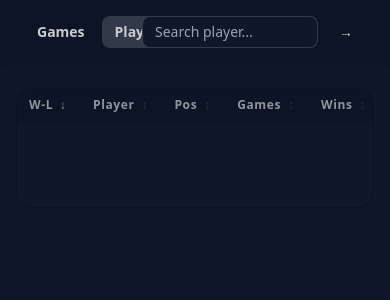
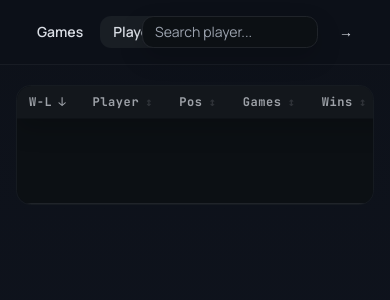
Before and after one commit to vladtrc/ranked-doda-2, a FastAPI app: page /players in a window 390 px wide. Shown: the top 300 px of the page. Run offline with FastAPI, Linux system fonts and the light colour scheme; some libraries are stand-ins or nearby versions.

Commit message:
Refine UI theme and player game modal

```diff
--- a/src/app.py
+++ b/src/app.py
@@ -2,12 +2,14 @@
 from pathlib import Path
 
 from fastapi import FastAPI, Request, Query
-from fastapi.responses import HTMLResponse, RedirectResponse
+from fastapi.responses import HTMLResponse, JSONResponse, RedirectResponse
+from fastapi.staticfiles import StaticFiles
 from fastapi.templating import Jinja2Templates
 
 from .db import init_db, get_conn
 
 TEMPLATES_DIR = Path(__file__).parent / "templates"
+STATIC_DIR = Path(__file__).parent / "static"
 templates = Jinja2Templates(directory=str(TEMPLATES_DIR))
 templates.env.filters["nw"] = lambda v: f"{v:,}".replace(",", "\u202f") if v else "—"
 
@@ -64,6 +66,7 @@
     conn = get_conn()
     sql = """
     SELECT
+        m.match_id,
         m.date_time,
         m.duration,
         pr.team,
@@ -80,13 +83,38 @@
     LIMIT ?
     """
     rows = conn.execute(sql, [name, limit]).fetchall()
-    cols = ["date_time", "duration", "team", "winning_team", "position", "kills", "deaths", "assists", "net_worth"]
+    cols = ["match_id", "date_time", "duration", "team", "winning_team", "position", "kills", "deaths", "assists", "net_worth"]
     result = []
     for r in rows:
         d = dict(zip(cols, r))
         d["won"] = d["team"] == d["winning_team"]
         result.append(d)
     return result
+
+
+def _fetch_game(match_id: str) -> dict | None:
+    conn = get_conn()
+    row = conn.execute(
+        'SELECT match_id, date_time, duration, radiant_kills, dire_kills, winning_team FROM "match" WHERE match_id = ?',
+        [match_id],
+    ).fetchone()
+    if not row:
+        return None
+    cols = ["match_id", "date_time", "duration", "radiant_kills", "dire_kills", "winning_team"]
+    game = dict(zip(cols, row))
+    player_rows = conn.execute(
+        "SELECT match_id, player_name, team, position, kills, deaths, assists, net_worth FROM player_result WHERE match_id = ? ORDER BY team, position",
+        [match_id],
+    ).fetchall()
+    player_cols = ["match_id", "player_name", "team", "position", "kills", "deaths", "assists", "net_worth"]
+    from collections import defaultdict
+    sides: dict[str, list] = defaultdict(list)
+    for r in player_rows:
+        p = dict(zip(player_cols, r))
+        sides[p["team"]].append(p)
+    game["radiant_players"] = sides["radiant"]
+    game["dire_players"] = sides["dire"]
+    return game
 
 
 _PAGE_SIZE = 20
@@ -138,6 +166,7 @@
 
 
 app = FastAPI(lifespan=lifespan)
+app.mount("/static", StaticFiles(directory=str(STATIC_DIR)), name="static")
 
 
 @app.get("/", response_class=RedirectResponse)
@@ -173,6 +202,14 @@
     )
 
 
+@app.get("/api/suggest")
+def player_suggest(q: str = Query(default="")):
+    if not q:
+        return JSONResponse([])
+    players = _fetch_players(q, sort_by="games", sort_dir="desc")
+    return JSONResponse([p["name"] for p in players[:8]])
+
+
 @app.get("/api/players", response_class=HTMLResponse)
 def players_partial(
     request: Request,
@@ -184,6 +221,14 @@
     return templates.TemplateResponse(
         request, "partials/players_rows.html", {"players": players}
     )
+
+
+@app.get("/api/game/{match_id}", response_class=HTMLResponse)
+def game_card(request: Request, match_id: str):
+    game = _fetch_game(match_id)
+    if not game:
+        return HTMLResponse("<p>Game not found.</p>", status_code=404)
+    return templates.TemplateResponse(request, "partials/game_cards.html", {"games": [game], "offset": None})
 
 
 @app.get("/player", response_class=RedirectResponse)
--- /dev/null
+++ b/src/static/theme.css
@@ -0,0 +1,199 @@
+[data-theme="ranked"] {
+  color-scheme: dark;
+
+  --p: 0.61 0.05 244;
+  --pc: 0.96 0.01 244;
+  --s: 0.56 0.03 240;
+  --sc: 0.96 0.01 240;
+  --a: 0.74 0.04 205;
+  --ac: 0.16 0.02 205;
+  --n: 0.23 0.01 255;
+  --nc: 0.95 0.01 255;
+
+  --b1: 0.15 0.01 255;
+  --b2: 0.18 0.012 255;
+  --b3: 0.22 0.014 255;
+  --bc: 0.9 0.01 255;
+
+  --in: 0.66 0.03 230;
+  --inc: 0.15 0.01 230;
+  --su: 0.72 0.08 160;
+  --suc: 0.18 0.02 160;
+  --wa: 0.8 0.08 85;
+  --wac: 0.21 0.02 85;
+  --er: 0.66 0.09 22;
+  --erc: 0.96 0.01 22;
+
+  --rounded-box: 0.9rem;
+  --rounded-btn: 0.7rem;
+  --rounded-badge: 9999px;
+  --tab-radius: 0.7rem;
+
+  --animation-btn: 0.2s;
+  --animation-input: 0.2s;
+  --btn-focus-scale: 0.99;
+  --border-btn: 1px;
+  --border-input: 1px;
+  --btn-text-case: none;
+  --navbar-padding: 1rem;
+}
+
+:root {
+  --app-bg: linear-gradient(180deg, #0d1119 0%, #101521 100%);
+  --panel-border: color-mix(in oklab, oklch(var(--b3)), white 5%);
+  --panel-shadow: 0 10px 24px rgba(0, 0, 0, 0.18);
+  --panel-bg: color-mix(in oklab, oklch(var(--b2)) 94%, black);
+  --panel-bg-strong: color-mix(in oklab, oklch(var(--b3)) 92%, black);
+}
+
+html {
+  background: oklch(var(--b1));
+}
+
+body {
+  font-family: "Manrope", sans-serif;
+  background: var(--app-bg);
+}
+
+.app-navbar {
+  position: sticky;
+  top: 0;
+  z-index: 30;
+  border-bottom: 1px solid rgba(255, 255, 255, 0.05);
+  background: rgba(13, 17, 25, 0.86);
+  backdrop-filter: blur(12px);
+}
+
+.btn {
+  font-weight: 600;
+  letter-spacing: 0;
+}
+
+.btn-ghost:hover,
+.btn-ghost.btn-active {
+  background: color-mix(in oklab, oklch(var(--b3)) 78%, white 3%);
+  color: oklch(var(--bc));
+}
+
+.input,
+.modal-box,
+.card,
+.stat,
+.table :where(thead, tbody tr),
+.badge {
+  border-color: var(--panel-border);
+}
+
+.input,
+.modal-box,
+.card,
+.stat,
+.table,
+.table :where(thead tr),
+.table :where(tbody tr:hover) {
+  box-shadow: var(--panel-shadow);
+}
+
+.input,
+.modal-box,
+.card,
+.stat {
+  background: var(--panel-bg);
+}
+
+.input {
+  backdrop-filter: blur(8px);
+}
+
+.input:focus,
+.input:focus-within {
+  outline: none;
+  border-color: color-mix(in oklab, oklch(var(--p)) 38%, white 8%);
+  box-shadow:
+    0 0 0 1px color-mix(in oklab, oklch(var(--p)) 24%, transparent),
+    0 0 0 4px color-mix(in oklab, oklch(var(--p)) 10%, transparent);
+}
+
+.card,
+.stat,
+.modal-box {
+  backdrop-filter: blur(10px);
+}
+
+.table {
+  border-radius: 0.9rem;
+  overflow: hidden;
+  background: var(--panel-bg);
+}
+
+.table :where(thead tr) {
+  background: var(--panel-bg-strong);
+}
+
+.table-zebra tbody tr:nth-child(even) {
+  background: color-mix(in oklab, oklch(var(--b2)) 84%, black);
+}
+
+.table tbody tr:hover {
+  background: color-mix(in oklab, oklch(var(--b3)) 78%, white 2%);
+}
+
+.badge {
+  font-weight: 600;
+  letter-spacing: 0.02em;
+}
+
+.badge-ghost {
+  background: color-mix(in oklab, oklch(var(--b3)) 88%, black);
+}
+
+.badge-success {
+  background: color-mix(in oklab, oklch(var(--su)) 22%, oklch(var(--b2)));
+  color: oklch(var(--su));
+  border-color: color-mix(in oklab, oklch(var(--su)) 36%, transparent);
+}
+
+.badge-error {
+  background: color-mix(in oklab, oklch(var(--er)) 22%, oklch(var(--b2)));
+  color: oklch(var(--er));
+  border-color: color-mix(in oklab, oklch(var(--er)) 36%, transparent);
+}
+
+.tabular-nums,
+.stat-value,
+.badge,
+thead {
+  font-family: "JetBrains Mono", monospace;
+}
+
+.stat-title,
+thead {
+  letter-spacing: 0.02em;
+}
+
+h1,
+h2,
+h3 {
+  letter-spacing: -0.02em;
+}
+
+.link {
+  text-decoration-thickness: 0.06em;
+  text-underline-offset: 0.14em;
+}
+
+.modal::backdrop {
+  background: rgba(7, 10, 16, 0.72);
+  backdrop-filter: blur(6px);
+}
+
+@media (max-width: 640px) {
+  .app-navbar {
+    padding-inline: 1rem;
+  }
+
+  main.container {
+    padding-inline: 1rem;
+    padding-top: 1.25rem;
+  }
+}
--- a/src/templates/base.html
+++ b/src/templates/base.html
@@ -1,28 +1,71 @@
 <!DOCTYPE html>
-<html lang="en" data-theme="night">
+<html lang="en" data-theme="ranked">
 <head>
   <meta charset="UTF-8" />
   <meta name="viewport" content="width=device-width, initial-scale=1.0" />
   <title>{% block title %}Dota Ranked{% endblock %}</title>
   <link href="https://cdn.jsdelivr.net/npm/daisyui@4.12.10/dist/full.min.css" rel="stylesheet" />
+  <link rel="preconnect" href="https://fonts.googleapis.com" />
+  <link rel="preconnect" href="https://fonts.gstatic.com" crossorigin />
+  <link href="https://fonts.googleapis.com/css2?family=Manrope:wght@400;500;600;700&family=JetBrains+Mono:wght@500;700&display=swap" rel="stylesheet" />
+  <link href="/static/theme.css" rel="stylesheet" />
   <script src="https://cdn.tailwindcss.com"></script>
   <script src="https://unpkg.com/htmx.org@1.9.12"></script>
   <script defer src="https://cdn.jsdelivr.net/npm/alpinejs@3.14.1/dist/cdn.min.js"></script>
+  <style>[x-cloak]{display:none!important}</style>
 </head>
-<body class="min-h-screen bg-base-100 text-base-content">
-  <nav class="navbar bg-base-200 px-6 shadow gap-4">
+<body class="min-h-screen bg-base-100 text-base-content app-shell">
+  <nav class="navbar app-navbar px-6 gap-4">
     <div class="navbar-start gap-1">
       <a href="/games" class="btn btn-ghost btn-sm {% if active_page == 'games' %}btn-active{% endif %}">Games</a>
       <a href="/players" class="btn btn-ghost btn-sm {% if active_page == 'players' %}btn-active{% endif %}">Players</a>
     </div>
     <div class="navbar-end">
-      <form action="/player" method="get" class="flex gap-2">
-        <input name="name" class="input input-sm input-bordered w-44" placeholder="Search player..." autocomplete="off" />
-        <button type="submit" class="btn btn-sm btn-ghost">→</button>
-      </form>
+      <div x-data="{
+        q: '',
+        suggestions: [],
+        open: false,
+        active: -1,
+        timer: null,
+        async fetch() {
+          if (this.q.length < 1) { this.suggestions = []; this.open = false; return; }
+          clearTimeout(this.timer);
+          this.timer = setTimeout(async () => {
+            const res = await window.fetch('/api/suggest?q=' + encodeURIComponent(this.q));
+            this.suggestions = await res.json();
+            this.open = this.suggestions.length > 0;
+            this.active = -1;
+          }, 150);
+        },
+        pick(name) {
+          window.location.href = '/player/' + encodeURIComponent(name);
+        },
+        onKey(e) {
+          if (!this.open) return;
+          if (e.key === 'ArrowDown') { e.preventDefault(); this.active = (this.active + 1) % this.suggestions.length; }
+          else if (e.key === 'ArrowUp') { e.preventDefault(); this.active = (this.active - 1 + this.suggestions.length) % this.suggestions.length; }
+          else if (e.key === 'Enter' && this.active >= 0) { e.preventDefault(); this.pick(this.suggestions[this.active]); }
+          else if (e.key === 'Escape') { this.open = false; }
+        }
+      }" class="relative" @click.outside="open = false">
+        <form action="/player" method="get" class="flex gap-2" @submit.prevent="q ? (active >= 0 ? pick(suggestions[active]) : pick(q)) : null">
+          <input name="name" x-model="q" @input="fetch()" @keydown="onKey($event)"
+            class="input input-sm input-bordered w-44" placeholder="Search player..." autocomplete="off" />
+          <button type="submit" class="btn btn-sm btn-ghost">→</button>
+        </form>
+        <ul x-show="open" x-cloak
+          class="absolute right-0 top-full mt-1 w-44 bg-base-200 border border-base-300 rounded-box shadow-lg z-50 py-1">
+          <template x-for="(name, i) in suggestions" :key="name">
+            <li @click="pick(name)" @mouseenter="active = i"
+              :class="active === i ? 'bg-base-300' : ''"
+              class="px-3 py-1.5 cursor-pointer text-sm hover:bg-base-300 truncate"
+              x-text="name"></li>
+          </template>
+        </ul>
+      </div>
     </div>
   </nav>
-  <main class="container mx-auto px-4 py-6">
+  <main class="container mx-auto px-4 py-8">
     {% block content %}{% endblock %}
   </main>
 </body>
--- a/src/templates/partials/game_cards.html
+++ b/src/templates/partials/game_cards.html
@@ -50,7 +50,7 @@
 </div>
 {% endfor %}
 
-{% if games %}
+{% if games and offset is not none %}
 <div hx-get="/api/games?offset={{ offset }}"
      hx-trigger="revealed"
      hx-swap="outerHTML"
```
Also changed, not shown: src/templates/player.html (+17 -1 lines).
